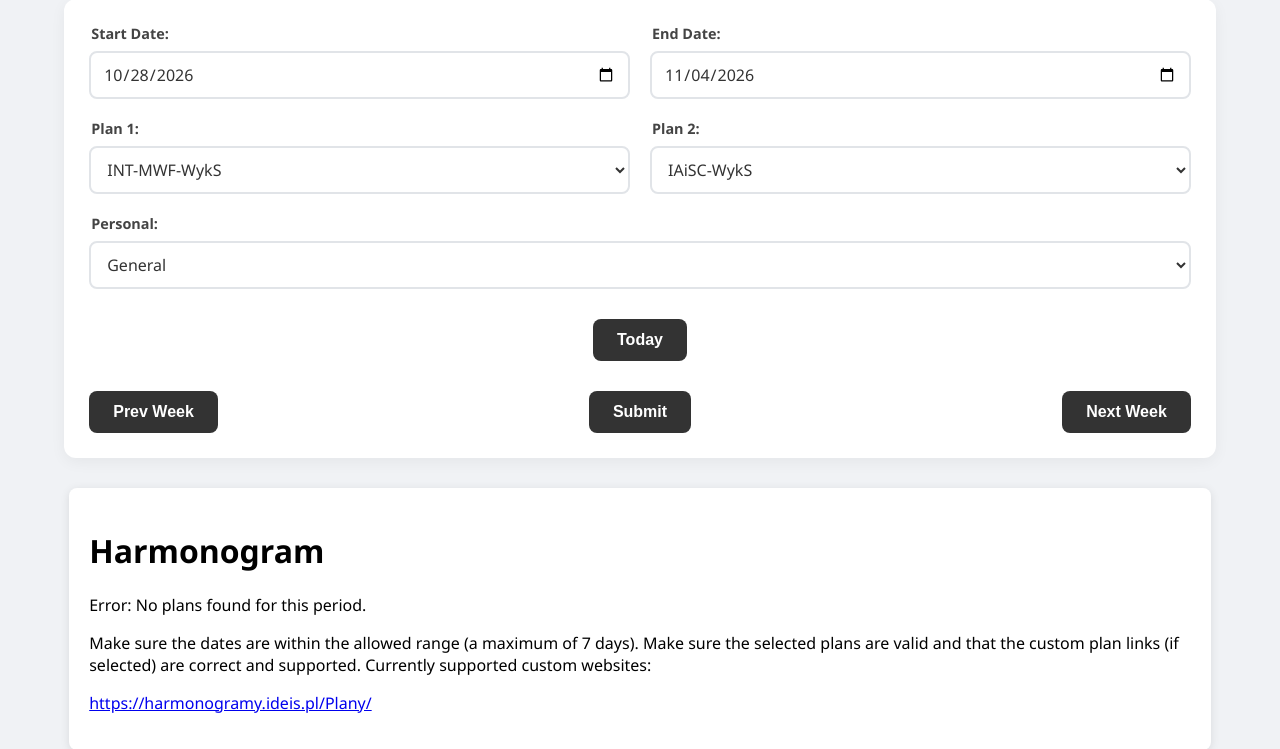
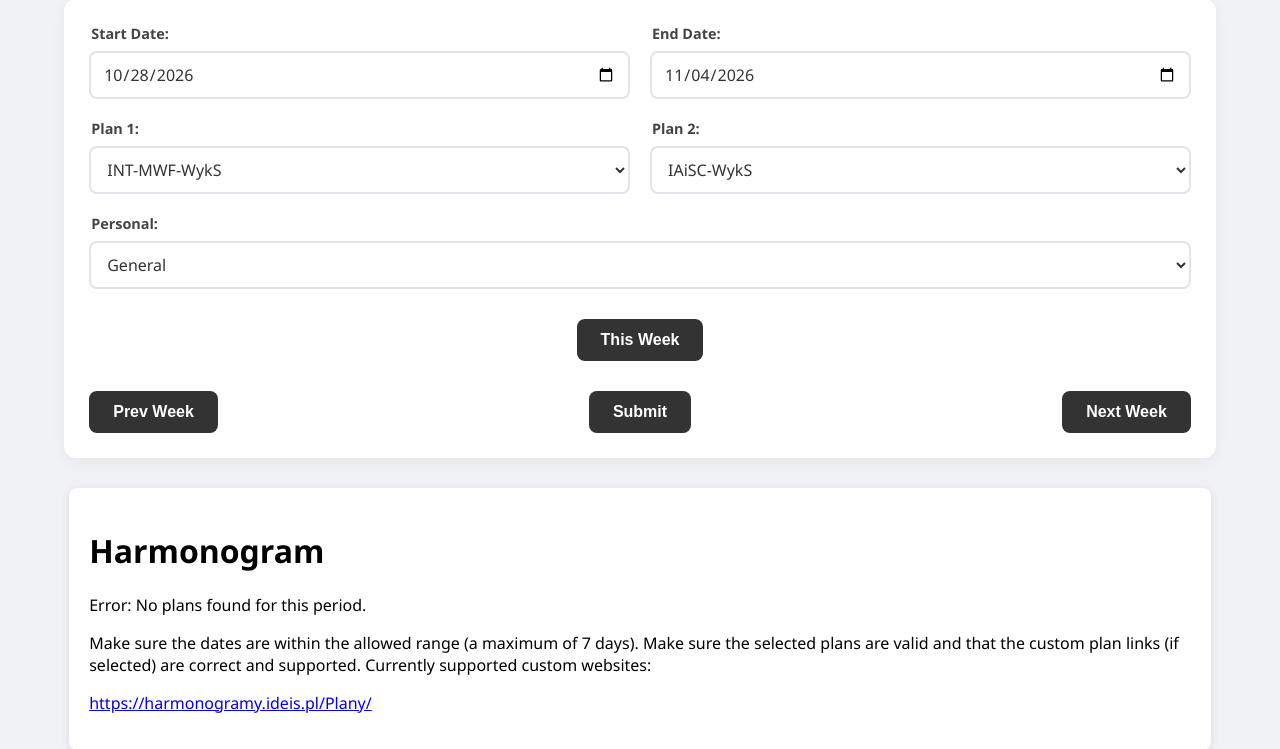
Before and after one commit to Venomkajo/combine-dsw-plan, a FastAPI app: page / in a window 1280 px wide. Shown: the part 171-920 px from the top of the page. Run offline with FastAPI, Linux system fonts and the light colour scheme; data that the repository does not hold is empty.

Commit message:
renamed button to keep consistency

```diff
--- a/static/javascript/index.js
+++ b/static/javascript/index.js
@@ -41,7 +41,6 @@ function autoUpdateEndDate() {
 function updateWeek() {
     const startDateInput = document.getElementById('start_date');
     const endDateInput = document.getElementById('end_date');
-    const todayButton = document.getElementById('today-button');
 
     let startDate = new Date(startDateInput.value);
     let endDate = new Date(endDateInput.value);
@@ -56,7 +55,7 @@ function updateWeek() {
     } else if (this.id === 'next-week-button') {
         startDate.setDate(startDate.getDate() + 7);
         endDate.setDate(endDate.getDate() + 7);
-    } else if (this.id === 'today-button') {
+    } else if (this.id === 'this-week-button') {
         const today = new Date();
         startDate = new Date(today);
         endDate = new Date(today);
@@ -101,10 +100,12 @@ function addEventListeners() {
 
     const previousWeekButton = document.getElementById('previous-week-button');
     const nextWeekButton = document.getElementById('next-week-button');
-    const todayButton = document.getElementById('today-button');
+    const thisWeekButton = document.getElementById('this-week-button');
+
+
     previousWeekButton.addEventListener('click', updateWeek);
     nextWeekButton.addEventListener('click', updateWeek);
-    todayButton.addEventListener('click', updateWeek);
+    thisWeekButton.addEventListener('click', updateWeek);
 
     const plan1Select = document.getElementById('plan1');
     const plan2Select = document.getElementById('plan2');
--- a/static/stylesheets/index.css
+++ b/static/stylesheets/index.css
@@ -198,7 +198,7 @@ form .error {
     justify-content: space-between;
 }
 
-.today-container {
+.this-week-container {
     display: flex;
     justify-content: center;
 }
--- a/templates/index.html
+++ b/templates/index.html
@@ -71,8 +71,8 @@
                 <option value="true" {% if personal %}selected{% endif %}>Personal</option>
             </select>
         </div>
-        <div class="today-container">
-            <button type="button" id="today-button">Today</button>
+        <div class="this-week-container">
+            <button type="button" id="this-week-button">This Week</button>
         </div>
         <div class="button-container">
             <button type="button" id="previous-week-button">Prev Week</button>
```
